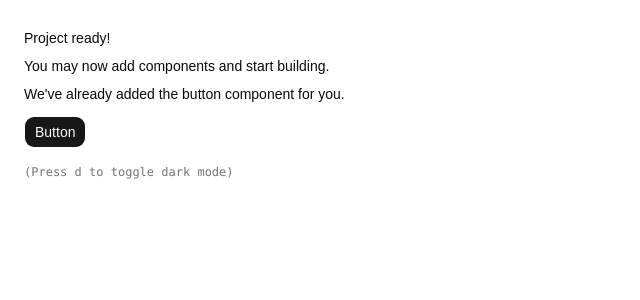
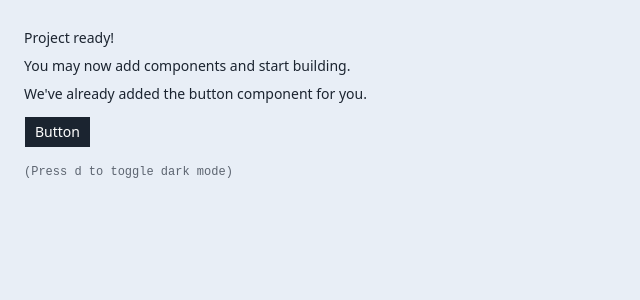
Before and after one commit to Abdulrahman-Wadani/Amlak, a React (Vite) app in the folder apps/web/: page / in a window 1280 px wide. Shown: the top 300 px of the page, without its empty margins (0-640 px from the left). Built offline with nearby package versions, Linux system fonts and the light colour scheme.

Commit message:
feat(web): apply design tokens

```diff
--- a/apps/web/package.json
+++ b/apps/web/package.json
@@ -13,7 +13,9 @@
   },
   "dependencies": {
     "@base-ui/react": "^1.9.0",
-    "@fontsource-variable/geist": "^5.3.0",
+    "@fontsource-variable/archivo": "^5.3.0",
+    "@fontsource-variable/noto-kufi-arabic": "^5.3.0",
+    "@fontsource/ibm-plex-mono": "^5.3.0",
     "@tailwindcss/vite": "^4",
     "class-variance-authority": "^0.7.1",
     "cn": "^0.4.0",
--- a/apps/web/src/index.css
+++ b/apps/web/src/index.css
@@ -1,13 +1,19 @@
 @import "tailwindcss";
 @import "tw-animate-css";
 @import "shadcn/tailwind.css";
-@import "@fontsource-variable/geist";
+@import "@fontsource-variable/archivo";
+@import "@fontsource/ibm-plex-mono/400.css";
+@import "@fontsource/ibm-plex-mono/500.css";
+@import "@fontsource/ibm-plex-mono/600.css";
+@import "@fontsource-variable/noto-kufi-arabic";
 
 @custom-variant dark (&:is(.dark *));
 
 @theme inline {
     --font-heading: var(--font-sans);
-    --font-sans: 'Geist Variable', sans-serif;
+    --font-sans: 'Archivo Variable', system-ui, sans-serif;
+    --font-mono: 'IBM Plex Mono', ui-monospace, monospace;
+    --font-arabic: 'Noto kufi Arabic Variable', sans-serif;
     --color-sidebar-ring: var(--sidebar-ring);
     --color-sidebar-border: var(--sidebar-border);
     --color-sidebar-accent-foreground: var(--sidebar-accent-foreground);
@@ -46,33 +52,76 @@
     --radius-2xl: calc(var(--radius) * 1.8);
     --radius-3xl: calc(var(--radius) * 2.2);
     --radius-4xl: calc(var(--radius) * 2.6);
+    --color-good-50: var(--good-50);
+    --color-good-200: var(--good-200);
+    --color-good: var(--good);
+    --color-good-700: var(--good-700);
+    --color-good-900: var(--good-900);
+    --color-good-foreground: var(--good-foreground);
+    --color-good-hover: var(--good-hover);
+    --color-warn-50: var(--warn-50);
+    --color-warn-200: var(--warn-200);
+    --color-warn: var(--warn);
+    --color-warn-700: var(--warn-700);
+    --color-warn-900: var(--warn-900);
+    --color-warn-foreground: var(--warn-foreground);
+    --color-warn-hover: var(--warn-hover);
+    --color-crit-50: var(--crit-50);
+    --color-crit-200: var(--crit-200);
+    --color-crit: var(--crit);
+    --color-crit-700: var(--crit-700);
+    --color-crit-900: var(--crit-900);
+    --color-crit-foreground: var(--crit-foreground);
+    --color-crit-hover: var(--crit-hover);
+    --color-info-50: var(--info-50);
+    --color-info-200: var(--info-200);
+    --color-info: var(--info);
+    --color-info-700: var(--info-700);
+    --color-info-900: var(--info-900);
+    --color-info-foreground: var(--info-foreground);
+    --color-info-hover: var(--info-hover);
+    /* hard offset shadows - overrides tailwind defaults */
+    --shadow-sm: 2px 2px 0 rgba(27,36,48,.10);
+    --shadow-md: 4px 4px 0 rgba(27,36,48,.12);
+    --shadow-lg: 8px 8px 0 rgba(27,36,48,.16);
 }
 
 :root {
-    --background: oklch(1 0 0);
-    --foreground: oklch(0.145 0 0);
-    --card: oklch(1 0 0);
-    --card-foreground: oklch(0.145 0 0);
-    --popover: oklch(1 0 0);
-    --popover-foreground: oklch(0.145 0 0);
-    --primary: oklch(0.205 0 0);
-    --primary-foreground: oklch(0.985 0 0);
-    --secondary: oklch(0.97 0 0);
-    --secondary-foreground: oklch(0.205 0 0);
-    --muted: oklch(0.97 0 0);
-    --muted-foreground: oklch(0.556 0 0);
-    --accent: oklch(0.97 0 0);
-    --accent-foreground: oklch(0.205 0 0);
-    --destructive: oklch(0.577 0.245 27.325);
-    --border: oklch(0.922 0 0);
-    --input: oklch(0.922 0 0);
-    --ring: oklch(0.708 0 0);
-    --chart-1: oklch(0.87 0 0);
-    --chart-2: oklch(0.556 0 0);
-    --chart-3: oklch(0.439 0 0);
-    --chart-4: oklch(0.371 0 0);
-    --chart-5: oklch(0.269 0 0);
-    --radius: 0.625rem;
+    --background: #E8EEF6; /* paper */
+    --foreground: #1B2430; /* ink */
+    --card: #FFFFFF; /* surface */
+    --card-foreground: #1B2430; /* ink */
+    --popover: #FFFFFF; /* surface */
+    --popover-foreground: #1B2430; /* ink */
+    --primary: #1B2430; /* ink */
+    --primary-foreground: #FFFFFF; /* surface */
+    --secondary: #EDF1F6; /* surfaceAlt */
+    --secondary-foreground: #1B2430; /* core.muted */
+    --muted: #EDF1F6; /* surfaceAlt */
+    --muted-foreground: rgba(27,36,48,.68); /* ink */
+    --accent: #EDF1F6; /* surfaceAlt */
+    --accent-foreground: #1B2430; /* ink */
+    --destructive: #E34234;
+    --destructive-foreground: #FFFFFF; /* surface */
+    --border: rgba(27,36,48,.16); /* core.rule */
+    --input: rgba(27,36,48,.16); /* core.rule */
+    --ring: #4D7296; /* info.700 */
+
+    /* Semantic families */
+    --good-50: #E6F5F0;  --good-200:#A8E0CF; --good:#239574; --good-700:#1A735A; --good-900:#115241;
+    --warn-50: #FBF7ED;  --warn-200:#F0DD9B; --warn:#C69A35; --warn-700:#9A7629; --warn-900:#6E541E;
+    --crit-50: #FDECEB;  --crit-200:#F4BEB9; --crit:#E45B47; --crit-700:#C94A38; --crit-900:#A33A2B;
+    --info-50: #EEF4F8;  --info-200:#BDD4E5; --info:#638EB8; --info-700:#4D7296; --info-900:#375674;
+    /* aliases */
+    --good-foreground:#1A735A; --warn-foreground:#9A7629; --crit-foreground:#C94A38; --info-foreground:#4D7296;
+    --good-hover: #115241;  --warn-hover: #6E541E;  --crit-hover: #A33A2B;  --info-hover: #375674;
+
+    /* custom non shadcn tokens */
+    --faint: rgba(27,36,48,.42);
+    /* charts */
+   --chart-1:#CDD2D9;  --chart-2:#AAB1BB;  --chart-3:#5C6470;  --chart-4: #46586E;  --chart-5: #1B2430;
+
+    /* defaults */
     --sidebar: oklch(0.985 0 0);
     --sidebar-foreground: oklch(0.145 0 0);
     --sidebar-primary: oklch(0.205 0 0);
@@ -83,39 +132,8 @@
     --sidebar-ring: oklch(0.708 0 0);
 }
 
-.dark {
-    --background: oklch(0.145 0 0);
-    --foreground: oklch(0.985 0 0);
-    --card: oklch(0.205 0 0);
-    --card-foreground: oklch(0.985 0 0);
-    --popover: oklch(0.205 0 0);
-    --popover-foreground: oklch(0.985 0 0);
-    --primary: oklch(0.922 0 0);
-    --primary-foreground: oklch(0.205 0 0);
-    --secondary: oklch(0.269 0 0);
-    --secondary-foreground: oklch(0.985 0 0);
-    --muted: oklch(0.269 0 0);
-    --muted-foreground: oklch(0.708 0 0);
-    --accent: oklch(0.269 0 0);
-    --accent-foreground: oklch(0.985 0 0);
-    --destructive: oklch(0.704 0.191 22.216);
-    --border: oklch(1 0 0 / 10%);
-    --input: oklch(1 0 0 / 15%);
-    --ring: oklch(0.556 0 0);
-    --chart-1: oklch(0.87 0 0);
-    --chart-2: oklch(0.556 0 0);
-    --chart-3: oklch(0.439 0 0);
-    --chart-4: oklch(0.371 0 0);
-    --chart-5: oklch(0.269 0 0);
-    --sidebar: oklch(0.205 0 0);
-    --sidebar-foreground: oklch(0.985 0 0);
-    --sidebar-primary: oklch(0.488 0.243 264.376);
-    --sidebar-primary-foreground: oklch(0.985 0 0);
-    --sidebar-accent: oklch(0.269 0 0);
-    --sidebar-accent-foreground: oklch(0.985 0 0);
-    --sidebar-border: oklch(1 0 0 / 10%);
-    --sidebar-ring: oklch(0.556 0 0);
-}
+/* inherits from :root */
+.dark { }
 
 @layer base {
   * {
```
Also changed, not shown: 1 other file (tests, documents, lock files or other folders).
